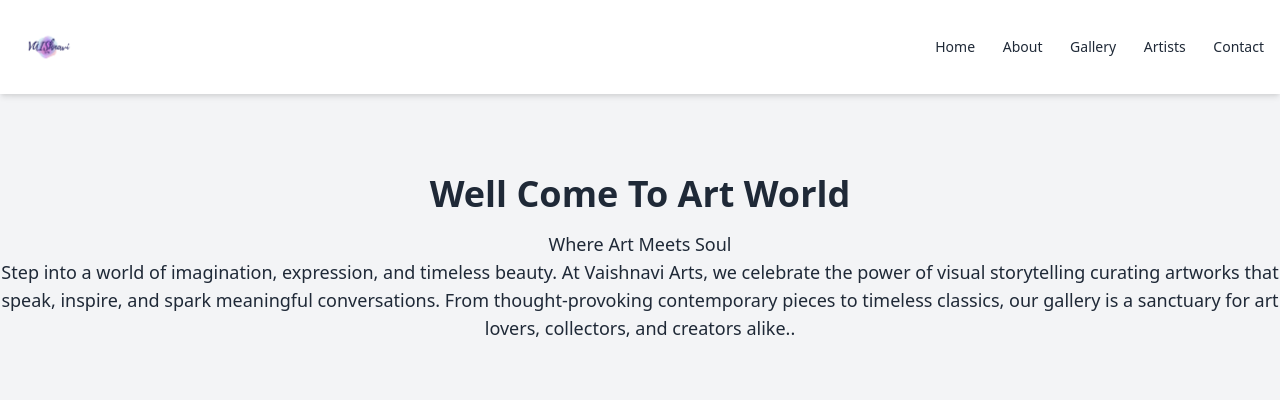
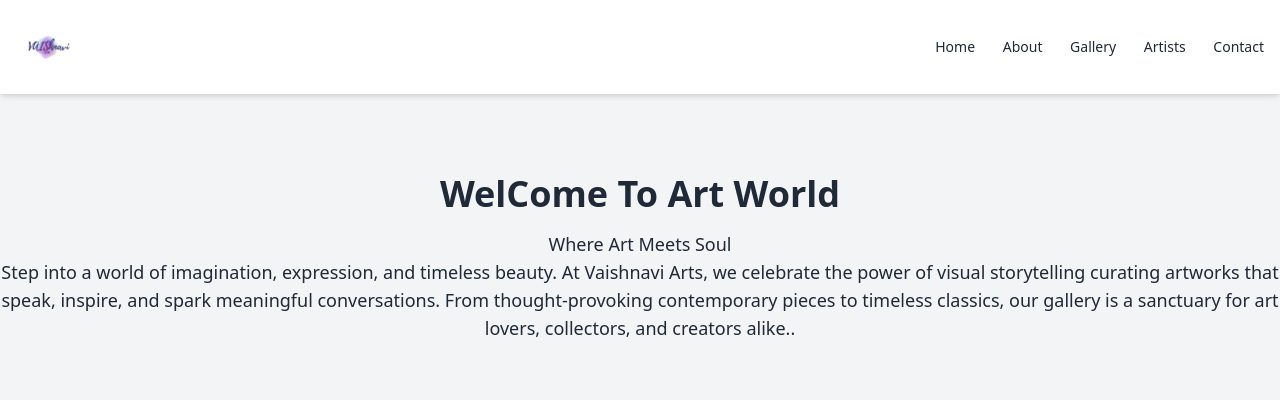
Before and after one commit to Vaishnavi4563/Arts, a plain HTML site: page index.html in a window 1280 px wide. Shown: the top 400 px of the page. Drawn offline with nearby package versions, Linux system fonts and the light colour scheme.

Commit message:
Update index.html

```diff
--- a/index.html
+++ b/index.html
@@ -23,7 +23,7 @@
 
   <!-- Hero Section -->
   <section id="home" class="bg-gray-100 py-20 text-center">
-    <h2 class="text-4xl font-bold mb-4">Well Come To Art World</h2>
+    <h2 class="text-4xl font-bold mb-4">WelCome To Art World</h2>
     <p class="text-gray-800 text-lg">Where Art Meets Soul</p>
 
 
```
